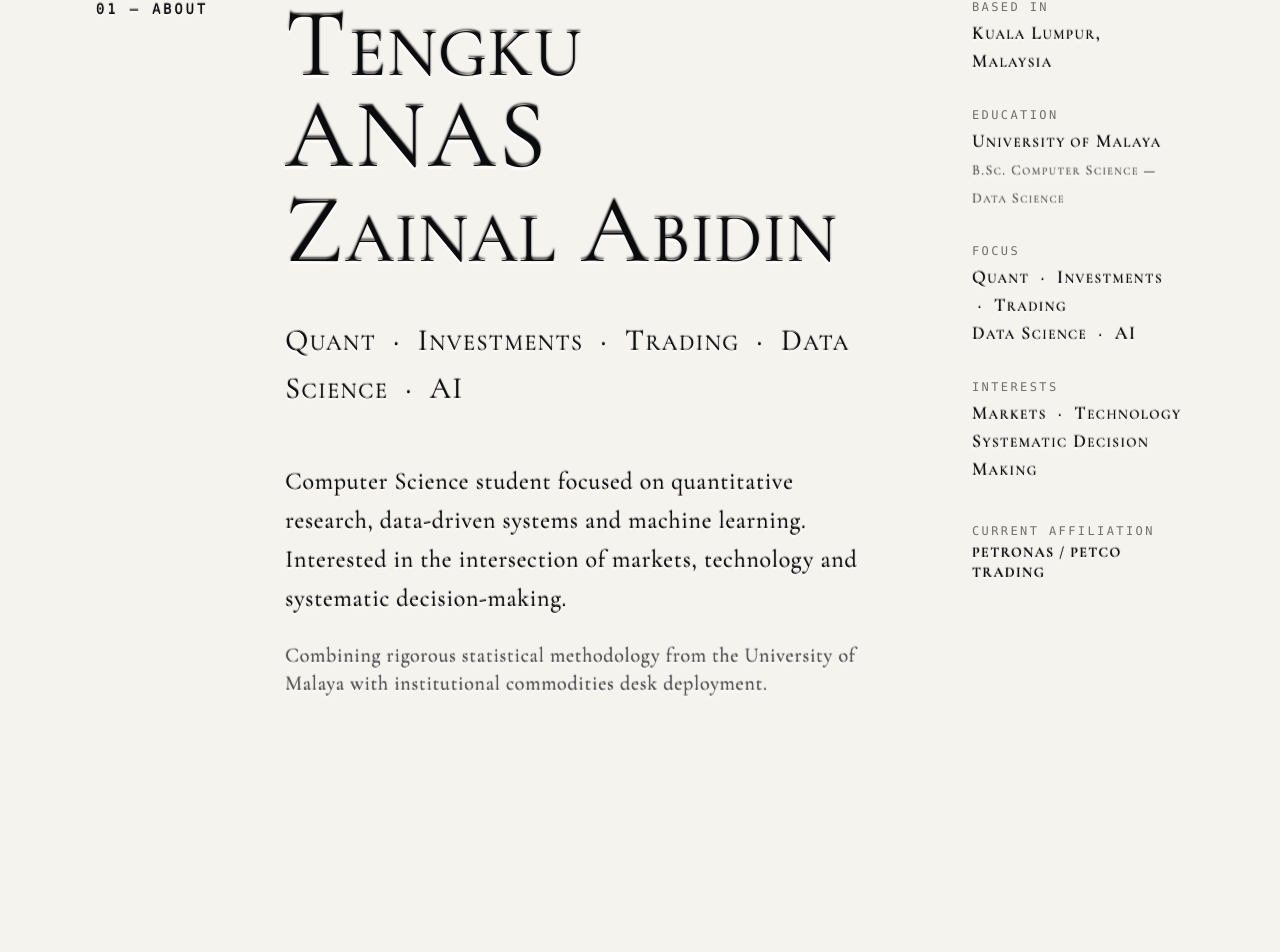
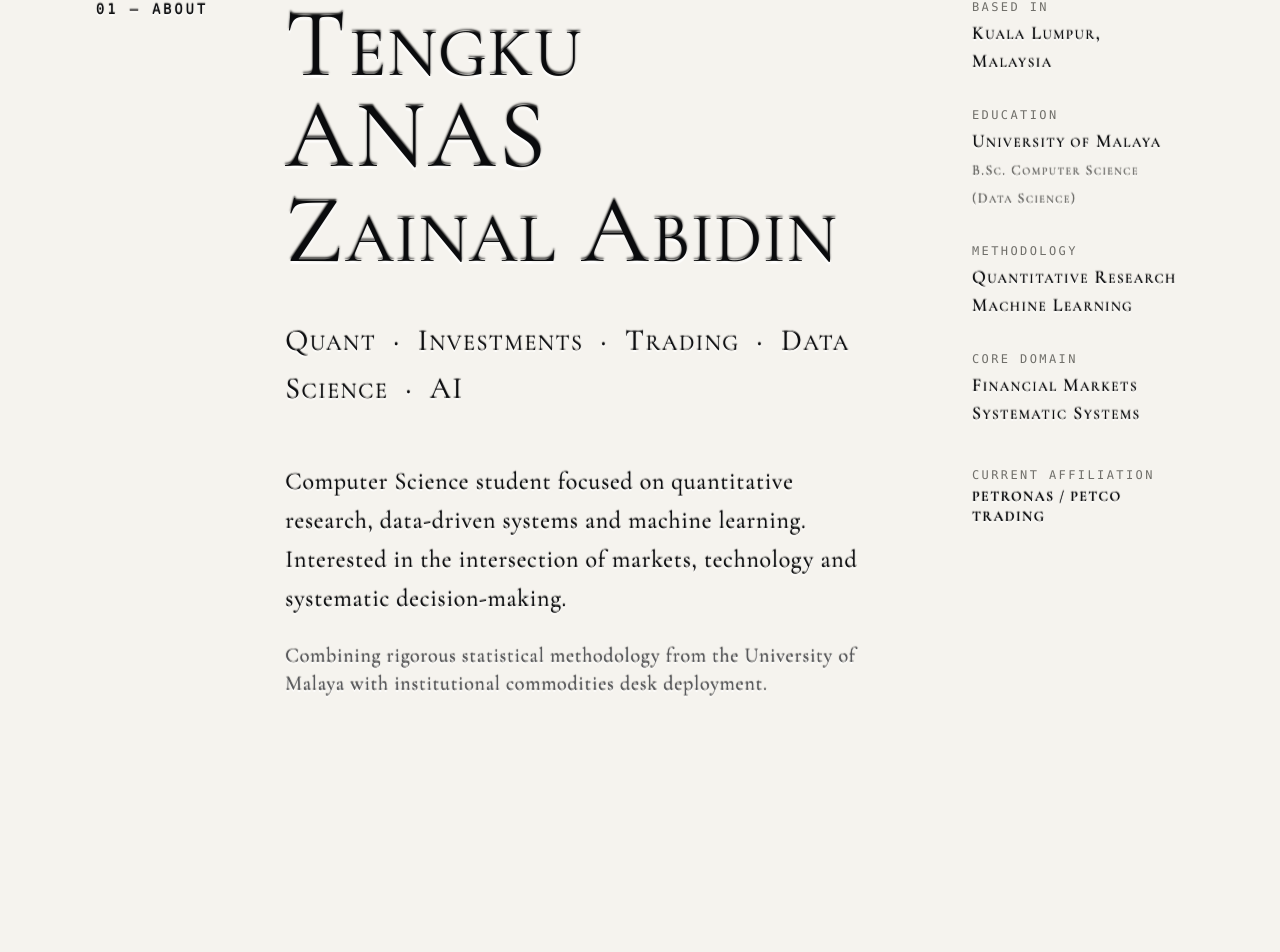
Before and after one commit to tngkuanas/PortfolioWebsite, a React (Vite) app: page / in a window 1280 px wide. Shown: the part 929-1881 px from the top of the page. Built offline with nearby package versions, Linux system fonts and the light colour scheme.

Commit message:
Replace repetitive FOCUS metadata field in AboutSection with METHODOLOGY and CORE DOMAIN

```diff
--- a/src/components/AboutSection.tsx
+++ b/src/components/AboutSection.tsx
@@ -143,7 +143,7 @@ export const AboutSection: React.FC = () => {
           </div>
         </div>
 
-        {/* COLUMN 3: Broad Metadata & Publication Details (3 Cols) */}
+        {/* COLUMN 3: Broad Metadata & Publication Details (Non-repetitive) */}
         <div
           ref={metaRightRef}
           className="lg:col-span-3 lg:pl-6 flex flex-col space-y-8 font-garamond"
@@ -165,29 +165,29 @@ export const AboutSection: React.FC = () => {
             </span>
             <span className="text-sm sm:text-base md:text-lg font-medium text-[#121315] tracking-[0.08em] bateman-letterpress">
               U<span className="text-[0.74em] uppercase">niversity of</span> M<span className="text-[0.74em] uppercase">alaya</span><br />
-              <span className="text-xs sm:text-sm text-[#706f6a] font-normal">B.S<span className="text-[0.74em] uppercase">c</span>. C<span className="text-[0.74em] uppercase">omputer</span> S<span className="text-[0.74em] uppercase">cience</span> — D<span className="text-[0.74em] uppercase">ata</span> S<span className="text-[0.74em] uppercase">cience</span></span>
+              <span className="text-xs sm:text-sm text-[#706f6a] font-normal">B.S<span className="text-[0.74em] uppercase">c</span>. C<span className="text-[0.74em] uppercase">omputer</span> S<span className="text-[0.74em] uppercase">cience</span> (D<span className="text-[0.74em] uppercase">ata</span> S<span className="text-[0.74em] uppercase">cience</span>)</span>
             </span>
           </div>
 
-          {/* Metadata Block 3: Focus */}
+          {/* Metadata Block 3: Methodology */}
           <div className="meta-item flex flex-col space-y-1">
             <span className="font-mono text-[10px] sm:text-xs tracking-[0.2em] text-[#706f6a] uppercase">
-              FOCUS
+              METHODOLOGY
             </span>
             <span className="text-sm sm:text-base md:text-lg font-medium text-[#121315] tracking-[0.08em] bateman-letterpress">
-              Q<span className="text-[0.74em] uppercase">uant</span> &nbsp;·&nbsp; I<span className="text-[0.74em] uppercase">nvestments</span> &nbsp;·&nbsp; T<span className="text-[0.74em] uppercase">rading</span><br />
-              D<span className="text-[0.74em] uppercase">ata</span> S<span className="text-[0.74em] uppercase">cience</span> &nbsp;·&nbsp; AI
+              Q<span className="text-[0.74em] uppercase">uantitative</span> R<span className="text-[0.74em] uppercase">esearch</span><br />
+              M<span className="text-[0.74em] uppercase">achine</span> L<span className="text-[0.74em] uppercase">earning</span>
             </span>
           </div>
 
-          {/* Metadata Block 4: Interests */}
+          {/* Metadata Block 4: Core Domain */}
           <div className="meta-item flex flex-col space-y-1">
             <span className="font-mono text-[10px] sm:text-xs tracking-[0.2em] text-[#706f6a] uppercase">
-              INTERESTS
+              CORE DOMAIN
             </span>
             <span className="text-sm sm:text-base md:text-lg font-medium text-[#121315] tracking-[0.08em] bateman-letterpress">
-              M<span className="text-[0.74em] uppercase">arkets</span> &nbsp;·&nbsp; T<span className="text-[0.74em] uppercase">echnology</span><br />
-              S<span className="text-[0.74em] uppercase">ystematic</span> D<span className="text-[0.74em] uppercase">ecision</span> M<span className="text-[0.74em] uppercase">aking</span>
+              F<span className="text-[0.74em] uppercase">inancial</span> M<span className="text-[0.74em] uppercase">arkets</span><br />
+              S<span className="text-[0.74em] uppercase">ystematic</span> S<span className="text-[0.74em] uppercase">ystems</span>
             </span>
           </div>
 
```
